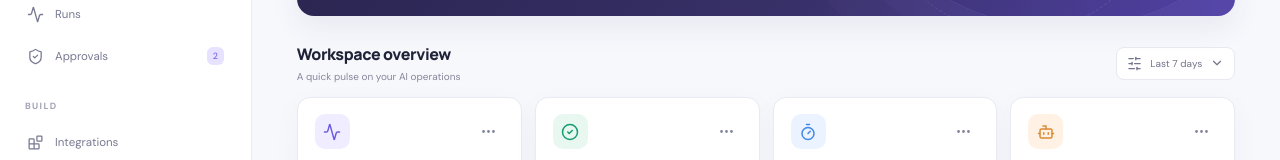
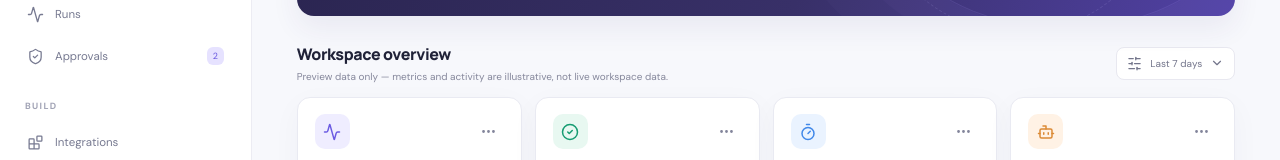
Before and after one commit to Fbi-Boy/universal-task-ai, a Next.js app in the folder frontend/: page / in a window 1280 px wide. Shown: the part 457-617 px from the top of the page. Built offline with nearby package versions, Linux system fonts and the light colour scheme.

Commit message:
fix(frontend): disclose illustrative dashboard data

```diff
--- a/frontend/app/page.tsx
+++ b/frontend/app/page.tsx
@@ -112,7 +112,7 @@ export default function Home() {
               <div className="banner-glow" /><div className="banner-content"><div className="banner-kicker"><Sparkles size={14} /> YOUR AI OPERATIONS, CONNECTED</div><h2>Make busywork<br /><em>disappear.</em></h2><p>Bring your tasks, tools, and automations into one thoughtful workspace. You stay in control at every step.</p><div className="banner-actions"><button className="btn btn-white" onClick={() => setActivePage("AI Workspace")}>Open AI workspace <ArrowUpRight size={16} /></button><button className="text-btn" onClick={() => setActivePage("Workflows")}>Explore automation <ArrowRight size={15} /></button></div></div><div className="banner-art" aria-hidden="true"><div className="orbit orbit-one" /><div className="orbit orbit-two" /><div className="orbit orbit-three" /><div className="core-glow"><Sparkles size={35} /></div><div className="float-chip chip-a"><Bot size={16} /><span>AI agents</span></div><div className="float-chip chip-b"><Workflow size={16} /><span>Workflows</span></div><div className="float-chip chip-c"><ShieldCheck size={16} /><span>Guardrails</span></div><div className="float-chip chip-d"><Zap size={16} /><span>Automation</span></div></div>
             </section>
 
-            <div className="section-title-row"><div><h2>Workspace overview</h2><p>A quick pulse on your AI operations</p></div><button className="date-filter" onClick={() => notify("Metrics will be populated from live run analytics")}><SlidersHorizontal size={15} /> Last 7 days <ChevronDown size={14} /></button></div>
+            <div className="section-title-row"><div><h2>Workspace overview</h2><p>Preview data only — metrics and activity are illustrative, not live workspace data.</p></div><button className="date-filter" onClick={() => notify("Metrics will be populated from live run analytics")}><SlidersHorizontal size={15} /> Last 7 days <ChevronDown size={14} /></button></div>
             <section className="metric-grid">
               <Metric icon={Activity} label="Total executions" value="1,284" change="+12.8%" tone="violet" note="vs previous 7 days" />
               <Metric icon={CheckCircle2} label="Successful runs" value="1,196" change="93.1%" tone="green" note="success rate" />
```
